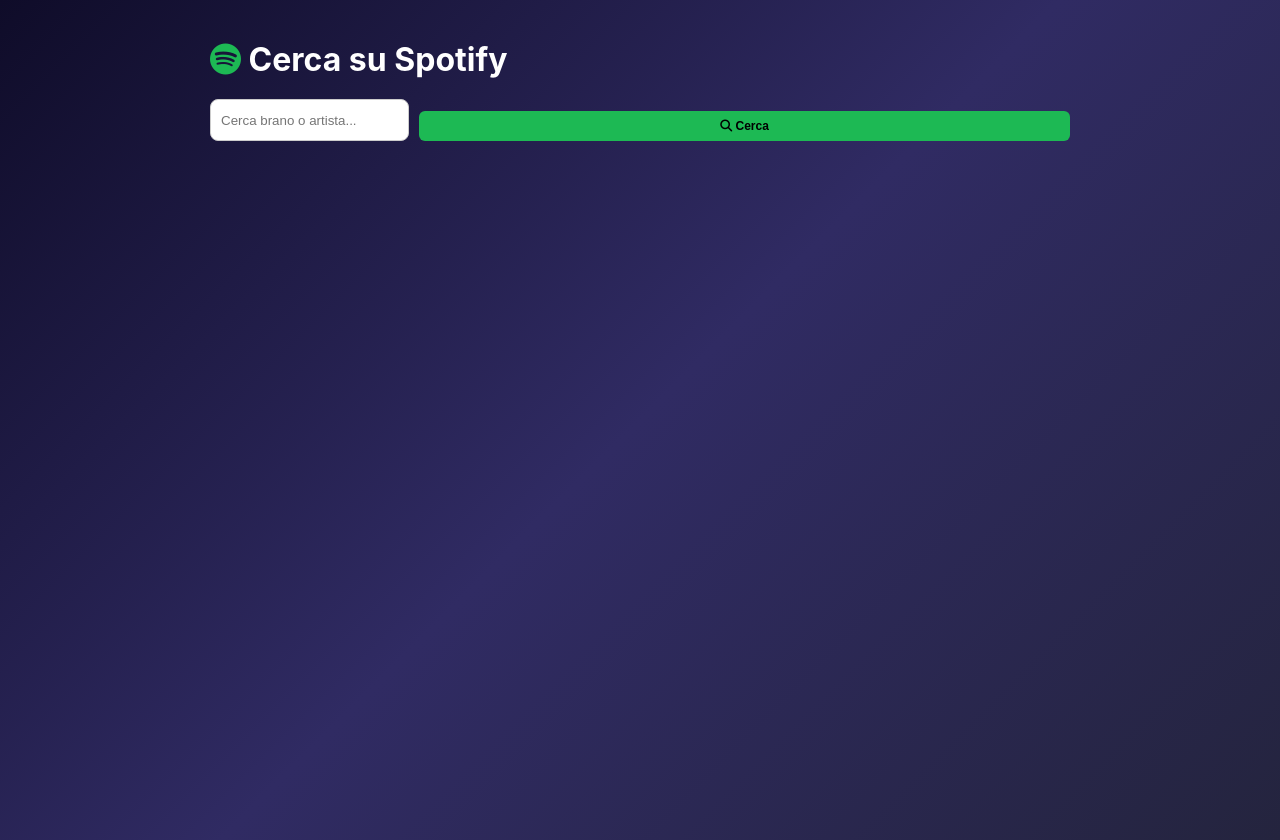
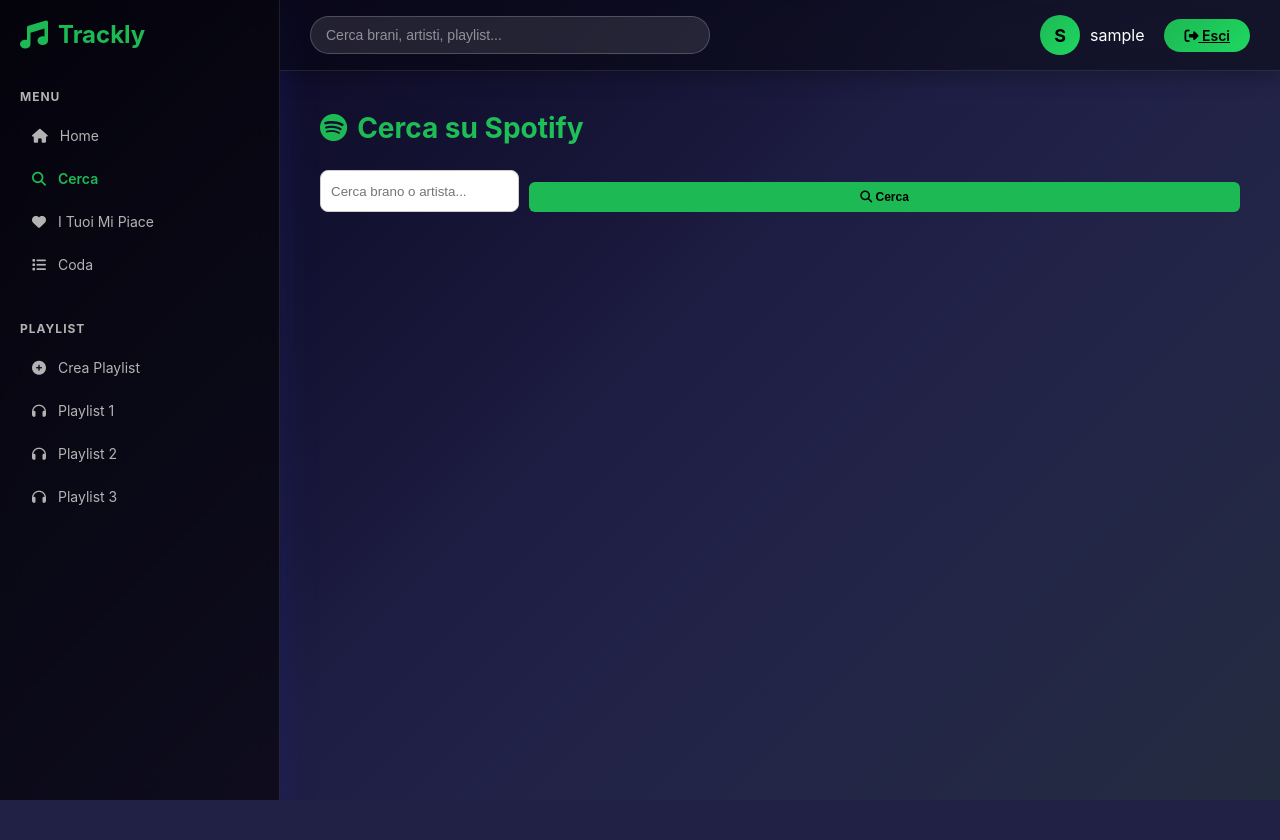
Before and after one commit to Chen-Gia/ProgettoInformatica, a PHP site: page /frontend/cerca.php in a window 1280 px wide. After the commit the page ends 800 px from the top, so only its background shows below. Run offline with PHP 8.4, Linux system fonts and the light colour scheme; the visitor is signed in with stand-in values (Sample User, id 1).

Commit message:
modificare pagina cerca

```diff
--- a/frontend/cerca.php
+++ b/frontend/cerca.php
@@ -1,11 +1,14 @@
 <?php
 require_once "config.php";
-require "check_login.php";
 
+// Verificare se l'utente è loggato
 if (!isset($_SESSION['logged']) || $_SESSION['logged'] != 1) {
     header('Location: login.php');
     exit;
 }
+
+$username = $_SESSION['username'];
+$livello = $_SESSION['livello'];
 
 // ── CONFIG ──────────────────────────────────────────────────────
 $CLIENT_ID     = '0a9c97b529bf491faab931ba8959c990';
@@ -80,15 +83,64 @@ if ($_SERVER['REQUEST_METHOD'] === 'POST') {
 <html lang="it">
 <head>
     <meta charset="UTF-8">
-    <title>Cerca su Spotify</title>
+    <meta name="viewport" content="width=device-width, initial-scale=1.0">
+    <title>Cerca su Spotify - Trackly</title>
     <link href="https://cdnjs.cloudflare.com/ajax/libs/font-awesome/6.4.0/css/all.min.css" rel="stylesheet">
     <link rel="stylesheet" href="style.css">
 </head>
 <body>
-<div style="max-width:900px; margin:40px auto; padding:0 20px;">
+    <div class="container">
+        <!-- SIDEBAR -->
+        <div class="sidebar">
+            <div class="logo">
+                <i class="fas fa-music"></i>
+                <span>Trackly</span>
+            </div>
 
-    <h1><i class="fab fa-spotify" style="color:#1DB954"></i> Cerca su Spotify</h1>
-    <br>
+            <div class="nav-section">
+                <h3>Menu</h3>
+                <ul>
+                    <li><a href="index.php"><i class="fas fa-home"></i> Home</a></li>
+                    <li><a href="cerca.php" class="active"><i class="fas fa-search"></i> Cerca</a></li>
+                    <li><a href="#"><i class="fas fa-heart"></i> I Tuoi Mi Piace</a></li>
+                    <li><a href="#"><i class="fas fa-list"></i> Coda</a></li>
+                </ul>
+            </div>
+
+            <div class="nav-section">
+                <h3>Playlist</h3>
+                <ul>
+                    <li><a href="#"><i class="fas fa-plus-circle"></i> Crea Playlist</a></li>
+                    <li><a href="#"><i class="fas fa-headphones"></i> Playlist 1</a></li>
+                    <li><a href="#"><i class="fas fa-headphones"></i> Playlist 2</a></li>
+                    <li><a href="#"><i class="fas fa-headphones"></i> Playlist 3</a></li>
+                </ul>
+            </div>
+        </div>
+
+        <!-- MAIN CONTENT -->
+        <div class="main-content">
+            <!-- TOP BAR -->
+            <div class="top-bar">
+                <div class="search-box">
+                    <input type="text" placeholder="Cerca brani, artisti, playlist...">
+                </div>
+                <div class="user-section">
+                    <div class="user-info">
+                        <div class="user-avatar"><?php echo strtoupper(substr($username, 0, 1)); ?></div>
+                        <span><?php echo htmlspecialchars($username); ?></span>
+                    </div>
+                    <a href="logout.php" class="logout-btn">
+                        <i class="fas fa-sign-out-alt"></i> Esci
+                    </a>
+                </div>
+            </div>
+
+            <!-- CONTENT AREA -->
+            <div class="content-area">
+                <div class="section-title">
+                    <i class="fab fa-spotify" style="color:#1DB954"></i> Cerca su Spotify
+                </div>
 
                 <div style="display:flex; gap:10px; margin-bottom:30px;">
                     <input id="q" type="text" placeholder="Cerca brano o artista..." style="flex:1; padding:10px; border-radius:8px; border:1px solid #ccc;">
@@ -96,7 +148,8 @@ if ($_SERVER['REQUEST_METHOD'] === 'POST') {
                 </div>
 
                 <div id="risultati" class="grid-container"></div>
-
+            </div>
+        </div>
     </div>
 
 <script>
--- a/frontend/index.php
+++ b/frontend/index.php
@@ -39,7 +39,7 @@ $playlist = $connessione->query("SELECT * FROM playlist LIMIT 6");
                 <h3>Menu</h3>
                 <ul>
                     <li><a href="index.php" class="active"><i class="fas fa-home"></i> Home</a></li>
-                    <li><a href="#"><i class="fas fa-search"></i> Scopri</a></li>
+                    <li><a href="cerca.php"><i class="fas fa-search"></i> Cerca</a></li>
                     <li><a href="#"><i class="fas fa-heart"></i> I Tuoi Mi Piace</a></li>
                     <li><a href="#"><i class="fas fa-list"></i> Coda</a></li>
                 </ul>
```
Lines whose indentation alone changed are shown as unchanged.
